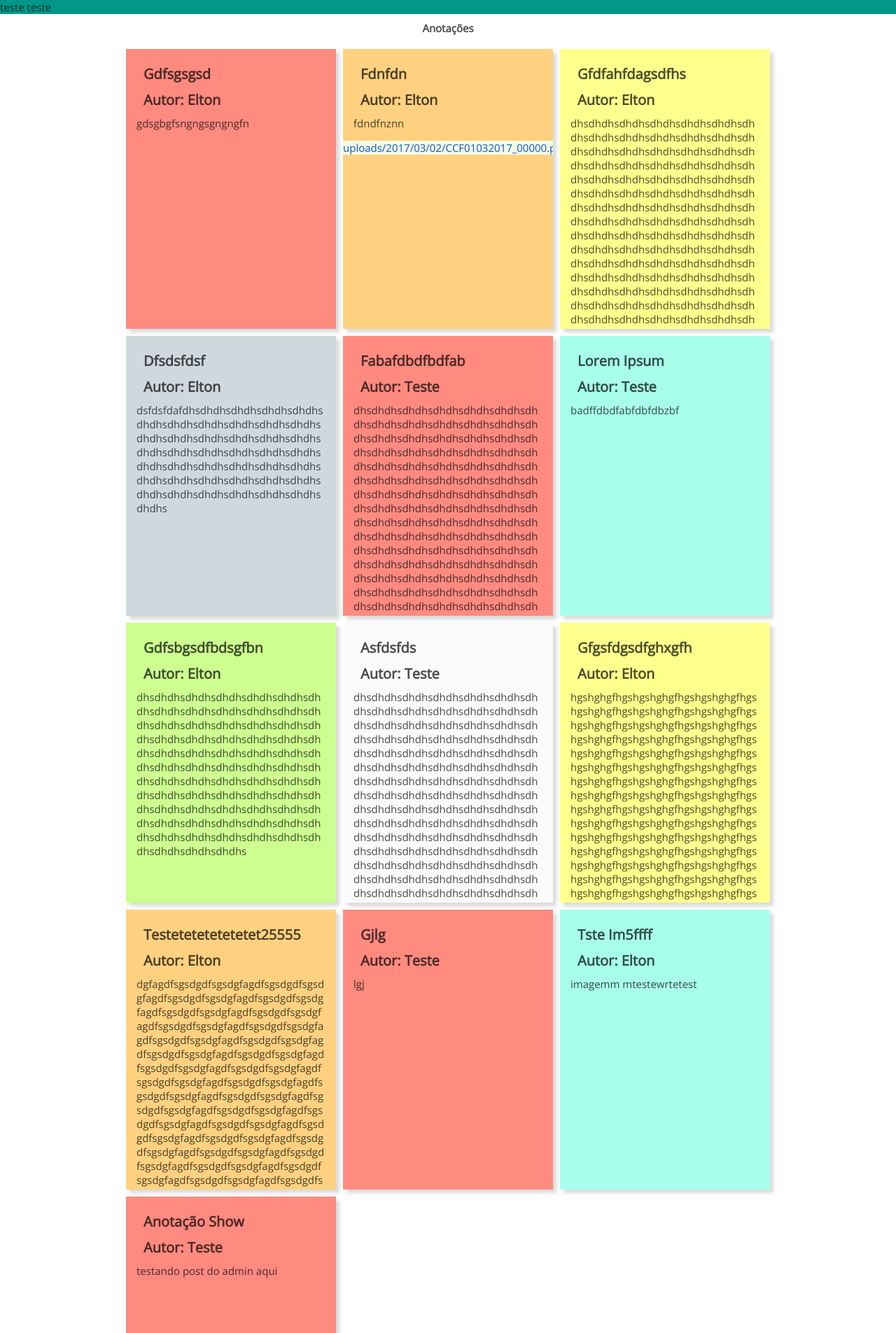
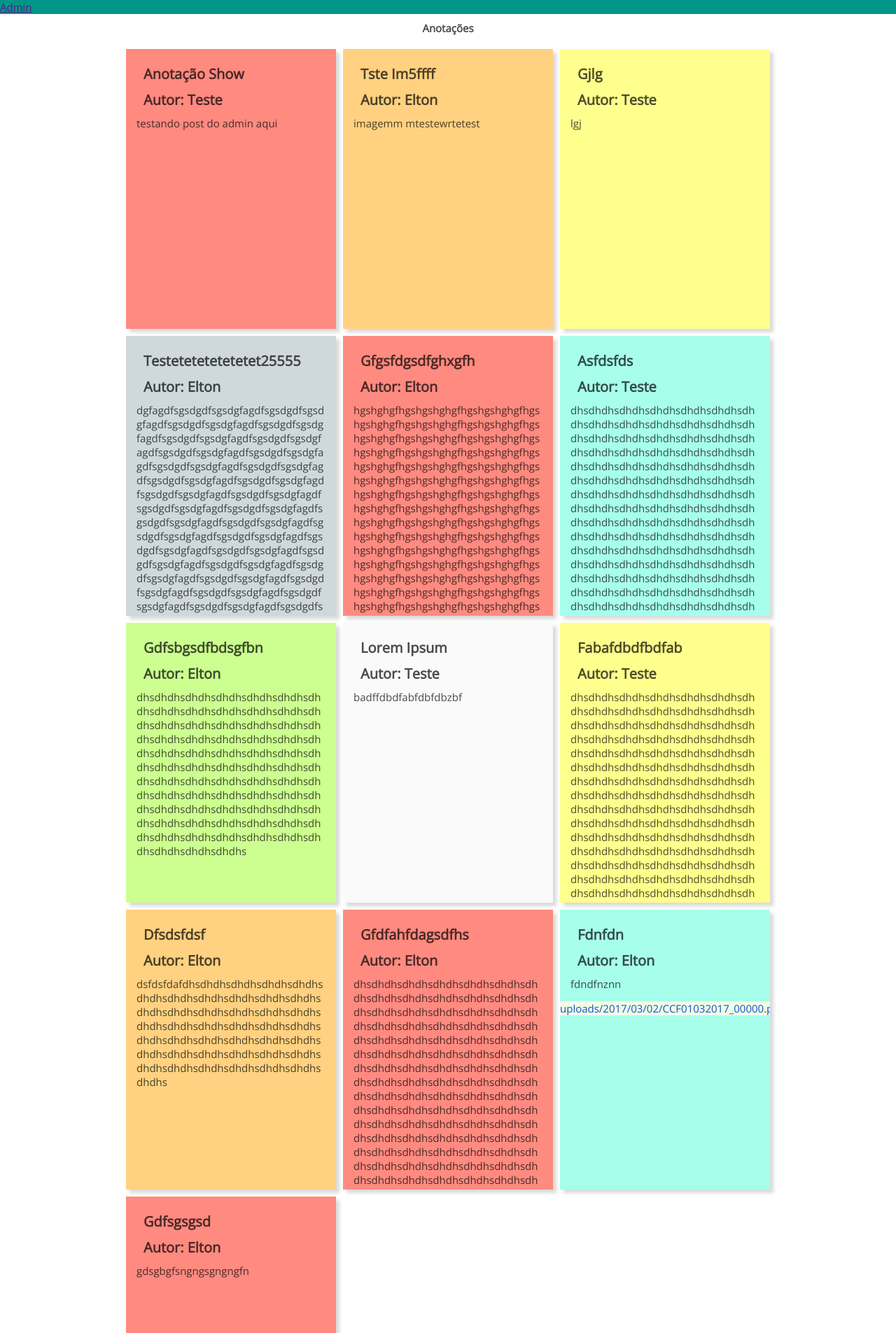
Before and after one commit to EltonARodrigues/Django-estudo, a Django app: page /pycast/ in a window 1280 px wide. Shown: the top 1905 px of the page at 70% size. Run offline with Django 3.2, Linux system fonts and the light colour scheme; data comes from the database, SQL or seed files in the repository; both versions use the stored data as it was after the commit.

Commit message:
queryset

```diff
--- a/mysite/Pycast/static/postit/style3.css
+++ b/mysite/Pycast/static/postit/style3.css
@@ -37,6 +37,10 @@ body {
     display: inline;
 }
 
+.menu_link{
+
+}
+
 
 .wrapper {
     height: 100%;
@@ -61,7 +65,7 @@ body {
 .link_post{
     background: #F1FBE5;
 }
-a{
+.img_link{
     text-decoration: none;
     color: #1155CC;
 }
--- a/mysite/Pycast/templates/pycast/index.html
+++ b/mysite/Pycast/templates/pycast/index.html
@@ -7,8 +7,7 @@
 <body>
   <div class="menu">
     <ul class="menu-list">
-      <li>teste</li>
-      <li>teste</li>
+      <li> <a class='menu_link' href='{{ post.upload.url }}'>Admin</a></li>
     </ul>
 
   </div>
@@ -32,7 +31,7 @@
             </div>
             <div class="link_post">
                    {% if post.upload %}
-                      <a href='{{ post.upload.url }}'>{{ post.upload }}</a>
+                      <a class='img_link' href='{{ post.upload.url }}'>{{ post.upload }}</a>
                    {% endif %}
             </div>
           </li>
--- a/mysite/Pycast/views.py
+++ b/mysite/Pycast/views.py
@@ -13,8 +13,6 @@ class IndexView(generic.ListView):
 
     def get_queryset(self):
 
-        return Post.objects.filter(published_date__lte=timezone.now()).order_by('published_date')[:20]
+        #return Post.objects.filter(published_date__lte=timezone.now()).order_by('published_date')[:20]
 
-        #return render(request, 'blog/post_list.html', {})
-
-        #return render(request, {'posts': posts })
+        return Post.objects.order_by('-published_date')
```
Also changed, not shown: mysite/db.sqlite3.
